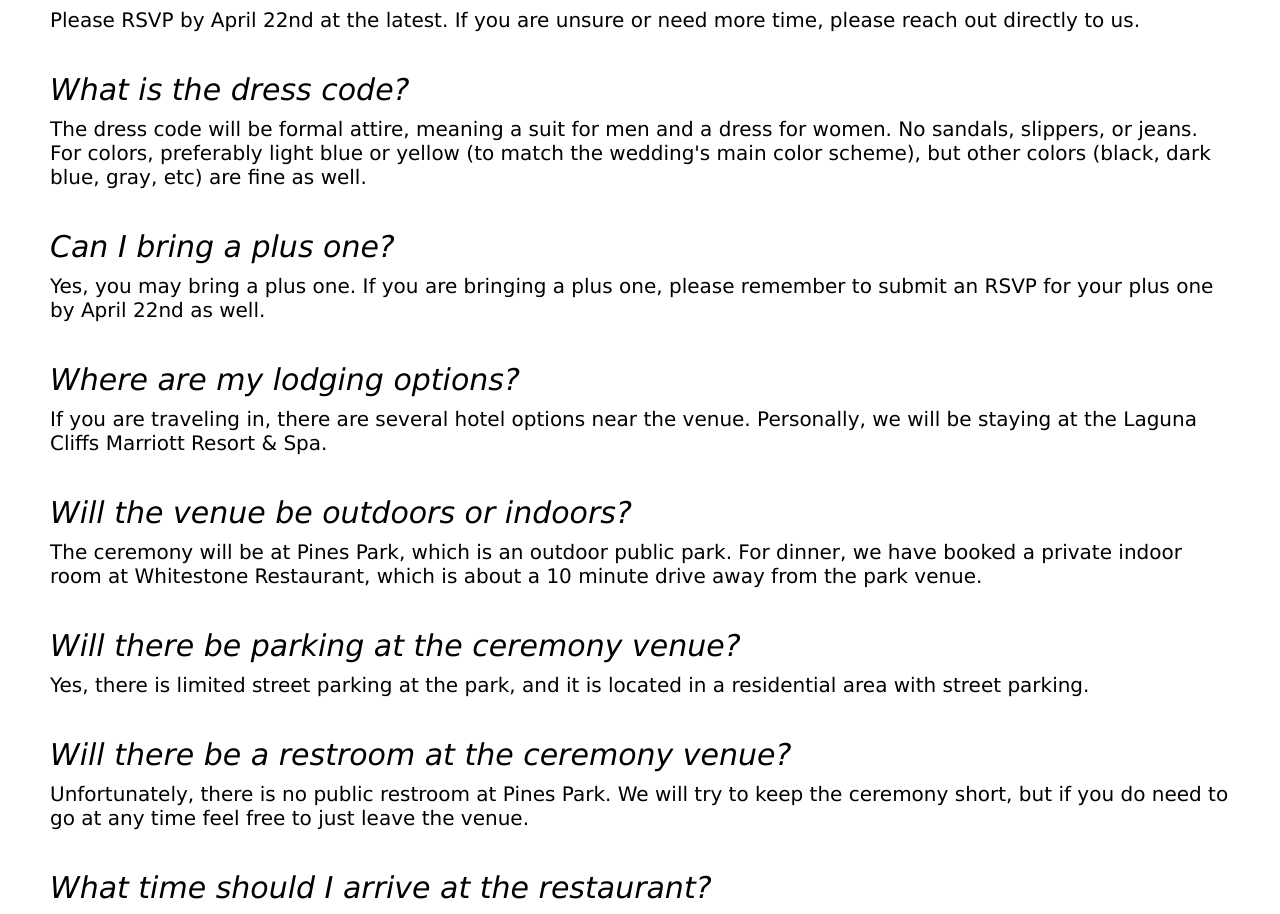
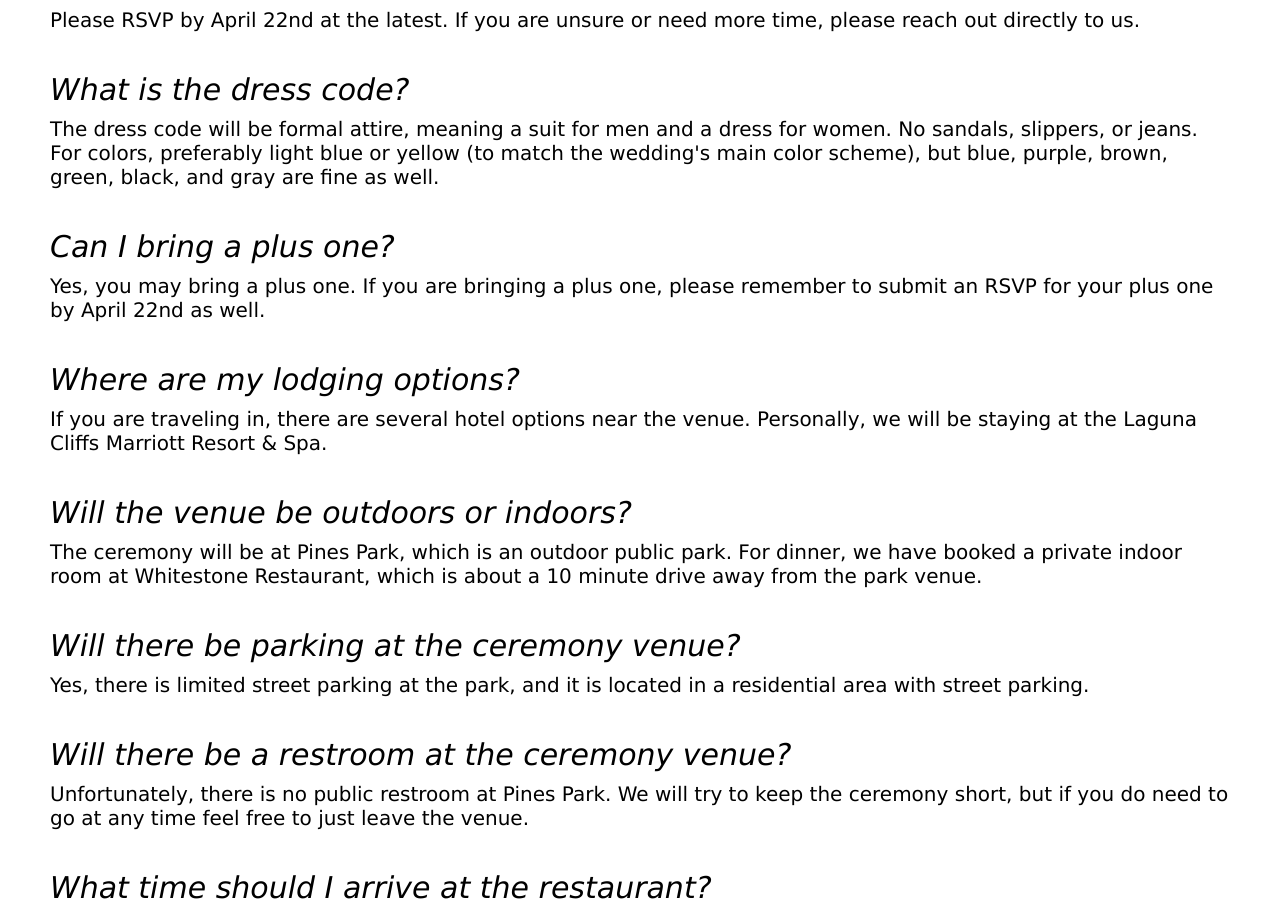
Before and after one commit to raymondsli/wedding, a React (Create React App) app: page / in a window 1280 px wide. Shown: the part 3153-4067 px from the top of the page. Built offline with nearby package versions, Linux system fonts and the light colour scheme; a web font is replaced by a local one.

Commit message:
Updated FAQ

```diff
--- a/src/pages/faqPage/FAQ.js
+++ b/src/pages/faqPage/FAQ.js
@@ -9,7 +9,7 @@ const questionAndAnswers = {
   "When do I need to RSVP by?":
     "Please RSVP by April 22nd at the latest. If you are unsure or need more time, please reach out directly to us.",
   "What is the dress code?":
-    "The dress code will be formal attire, meaning a suit for men and a dress for women. No sandals, slippers, or jeans. For colors, preferably light blue or yellow (to match the wedding's main color scheme), but other colors (black, dark blue, gray, etc) are fine as well.",
+    "The dress code will be formal attire, meaning a suit for men and a dress for women. No sandals, slippers, or jeans. For colors, preferably light blue or yellow (to match the wedding's main color scheme), but blue, purple, brown, green, black, and gray are fine as well.",
   "Can I bring a plus one?":
     "Yes, you may bring a plus one. If you are bringing a plus one, please remember to submit an RSVP for your plus one by April 22nd as well.",
   "Where are my lodging options?":
@@ -38,7 +38,7 @@ const questionAndAnswersChinese = {
   "我需要何時回覆是否出席 (RSVP)?":
     "請最晚在 4 月 22 日前回覆。如果您不確定或需要更多時間，請直接聯繫我們。",
   "有著裝要求嗎？":
-    "著裝要求為正式服裝，男士請穿西裝，女士請穿洋裝。禁止穿涼鞋、拖鞋或牛仔褲。顏色方面，建議淺藍色或黃色（與婚禮主色調相配），但其他顏色（黑色、深藍色、灰色等）也可以。",
+    "著裝要求為正式服裝，男士請穿西裝，女士請穿洋裝。禁止穿涼鞋、拖鞋或牛仔褲。顏色方面，建議淺藍色或黃色（與婚禮主色調相配），但藍色、紫色、棕色、綠色、黑色、灰色也可以。",
   "我可以帶一位同行賓客嗎？":
     "可以，您可以帶一位同行賓客。若您要帶同行賓客，請記得也在 4 月 22 日前為您的賓客提交回覆邀請 (RSVP)。",
   "有哪些住宿選擇？":
```
